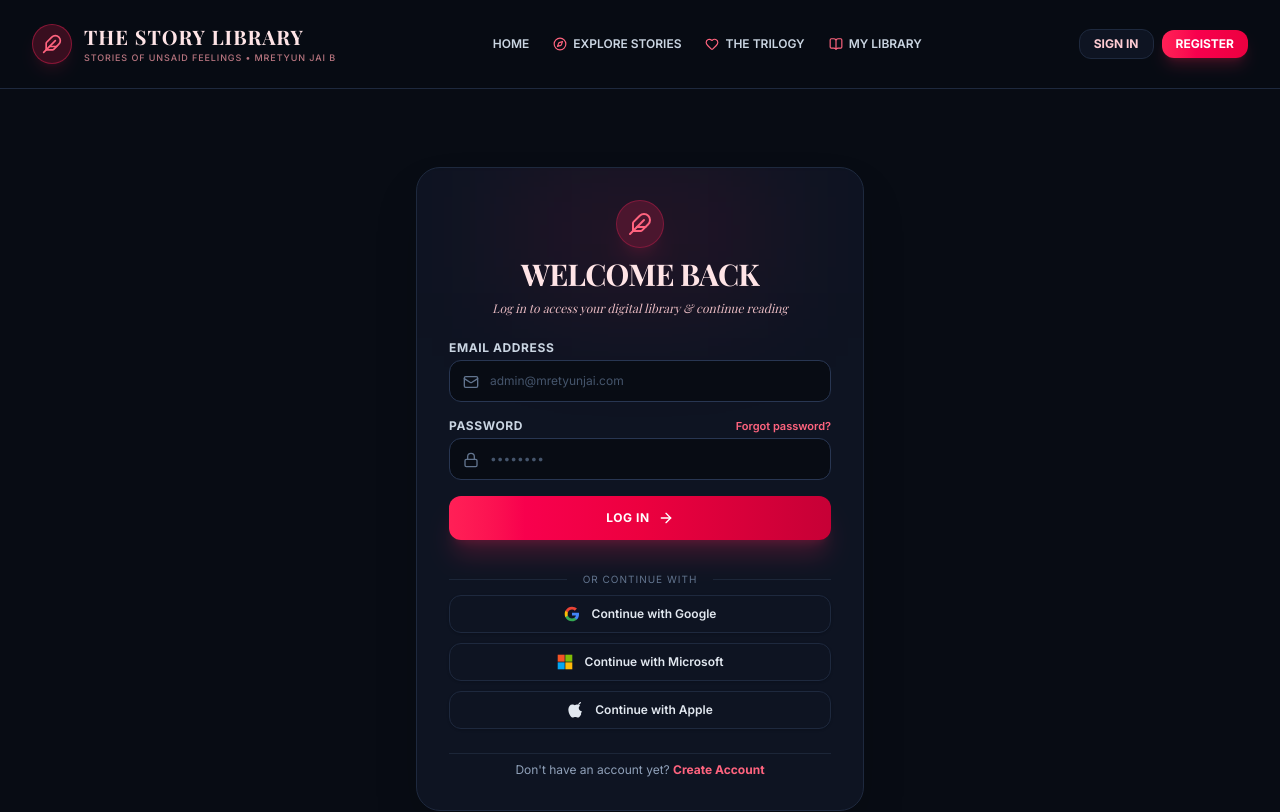
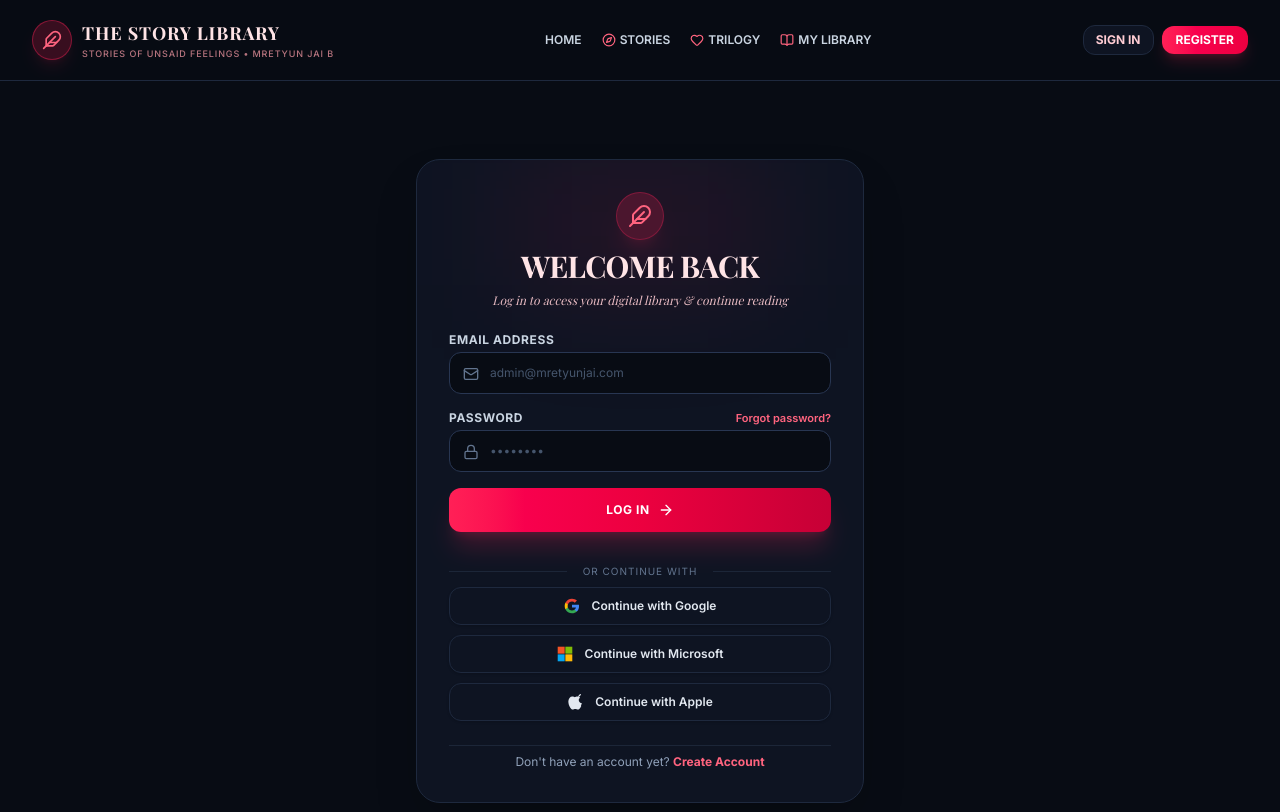
Before and after one commit to MRETYUN-jai/the-story-library, a Next.js app: page /auth/login in a window 1280 px wide. Shown: the top 812 px of the page. Built offline with nearby package versions, Linux system fonts and the light colour scheme; no server answers; a web font is replaced by a local one.

Commit message:
Streamline Navbar links into single horizontal row

```diff
--- a/src/components/Navbar.tsx
+++ b/src/components/Navbar.tsx
@@ -35,30 +35,30 @@ export default function Navbar() {
   };
 
   return (
-    <header className="bg-[#080C14]/95 backdrop-blur-md border-b border-[#1E293E] sticky top-0 z-40 font-sans py-2">
-      <div className="max-w-7xl mx-auto px-4 sm:px-6 lg:px-8 flex flex-col md:flex-row items-center justify-between gap-4 min-h-[72px]">
+    <header className="bg-[#080C14]/95 backdrop-blur-md border-b border-[#1E293E] sticky top-0 z-40 font-sans">
+      <div className="max-w-7xl mx-auto px-4 sm:px-6 lg:px-8 h-16 sm:h-20 flex items-center justify-between">
 
-        {/* BRANDING LOGO & TAGLINE */}
-        <Link href="/" className="flex items-center gap-3 shrink-0 group">
-          <div className="w-10 h-10 rounded-full bg-rose-500/20 border border-rose-500/40 flex items-center justify-center text-rose-300 shadow-lg shadow-rose-500/10 group-hover:scale-105 transition-transform">
-            <Feather className="w-5 h-5 text-rose-400" />
+        {/* BRANDING LOGO & TITLE - SINGLE ROW */}
+        <Link href="/" className="flex items-center gap-2.5 shrink-0 group">
+          <div className="w-9 h-9 sm:w-10 sm:h-10 rounded-full bg-rose-500/20 border border-rose-500/40 flex items-center justify-center text-rose-300 shadow-lg shadow-rose-500/10 group-hover:scale-105 transition-transform">
+            <Feather className="w-4 h-4 sm:w-5 sm:h-5 text-rose-400" />
           </div>
 
           <div className="flex flex-col justify-center">
-            <span className="font-serif text-lg sm:text-xl font-bold tracking-wider text-rose-100 whitespace-nowrap">
+            <span className="font-serif text-base sm:text-lg font-bold tracking-wider text-rose-100 whitespace-nowrap">
               THE STORY LIBRARY
             </span>
-            <span className="text-[9px] uppercase tracking-widest text-rose-300/70 font-sans whitespace-nowrap hidden sm:block font-medium">
+            <span className="text-[8px] sm:text-[9px] uppercase tracking-widest text-rose-300/70 font-sans whitespace-nowrap hidden md:block font-medium">
               STORIES OF UNSAID FEELINGS • MRETYUN JAI B
             </span>
           </div>
         </Link>
 
-        {/* ALWAYS VISIBLE NAVIGATION LINKS */}
-        <nav className="flex flex-wrap items-center justify-center gap-4 sm:gap-6 text-xs font-semibold">
+        {/* SINGLE-ROW COMPACT NAVIGATION LINKS */}
+        <nav className="flex items-center gap-3 sm:gap-5 text-xs font-semibold">
           <Link
             href="/"
-            className={`transition-colors flex items-center gap-1.5 ${
+            className={`transition-colors whitespace-nowrap ${
               pathname === '/' ? 'text-rose-400 font-bold' : 'text-slate-300 hover:text-rose-300'
             }`}
           >
@@ -67,27 +67,27 @@ export default function Navbar() {
 
           <Link
             href="/books"
-            className={`transition-colors flex items-center gap-1.5 ${
+            className={`transition-colors flex items-center gap-1 whitespace-nowrap ${
               pathname === '/books' ? 'text-rose-400 font-bold' : 'text-slate-300 hover:text-rose-300'
             }`}
           >
             <Compass className="w-3.5 h-3.5 text-rose-400" />
-            <span>EXPLORE STORIES</span>
+            <span>STORIES</span>
           </Link>
 
           <Link
             href="/trilogy"
-            className={`transition-colors flex items-center gap-1.5 ${
+            className={`transition-colors flex items-center gap-1 whitespace-nowrap ${
               pathname === '/trilogy' ? 'text-rose-400 font-bold' : 'text-slate-300 hover:text-rose-300'
             }`}
           >
             <Heart className="w-3.5 h-3.5 text-rose-400" />
-            <span>THE TRILOGY</span>
+            <span>TRILOGY</span>
           </Link>
 
           <Link
             href="/library"
-            className={`transition-colors flex items-center gap-1.5 ${
+            className={`transition-colors flex items-center gap-1 whitespace-nowrap ${
               pathname === '/library' ? 'text-rose-400 font-bold' : 'text-slate-300 hover:text-rose-300'
             }`}
           >
@@ -99,21 +99,21 @@ export default function Navbar() {
           {user && user.role === 'ADMIN' && (
             <Link
               href="/admin"
-              className="py-1 px-3 rounded-full bg-rose-500/10 border border-rose-500/30 text-rose-300 hover:bg-rose-500/20 font-bold text-[11px] flex items-center gap-1 transition-all"
+              className="py-1 px-2.5 rounded-full bg-rose-500/10 border border-rose-500/30 text-rose-300 hover:bg-rose-500/20 font-bold text-[11px] flex items-center gap-1 whitespace-nowrap transition-all"
             >
-              <Shield className="w-3.5 h-3.5 text-rose-400" />
-              <span>AUTHOR ADMIN</span>
+              <Shield className="w-3 h-3 text-rose-400" />
+              <span>ADMIN</span>
             </Link>
           )}
         </nav>
 
         {/* RIGHT USER / AUTH BUTTONS */}
-        <div className="flex items-center gap-3 shrink-0">
+        <div className="flex items-center gap-2 shrink-0">
           {user ? (
             <div className="flex items-center gap-2">
               <Link
                 href="/library"
-                className="py-1.5 px-3 rounded-xl bg-[#0E1422] border border-[#1E293E] hover:border-rose-500/40 text-rose-200 text-xs font-bold flex items-center gap-2 transition-all shadow-md"
+                className="py-1.5 px-3 rounded-xl bg-[#0E1422] border border-[#1E293E] hover:border-rose-500/40 text-rose-200 text-xs font-bold flex items-center gap-2 transition-all shadow-md whitespace-nowrap"
               >
                 <div className="w-5 h-5 rounded-full bg-rose-500/20 flex items-center justify-center text-rose-300">
                   <UserIcon className="w-3 h-3 text-rose-400" />
@@ -133,14 +133,14 @@ export default function Navbar() {
             <div className="flex items-center gap-2">
               <Link
                 href="/auth/login"
-                className="py-1.5 px-3.5 rounded-xl bg-[#0E1422] border border-[#1E293E] hover:border-rose-500/40 text-rose-200 text-xs font-bold transition-all"
+                className="py-1.5 px-3 rounded-xl bg-[#0E1422] border border-[#1E293E] hover:border-rose-500/40 text-rose-200 text-xs font-bold transition-all whitespace-nowrap"
               >
                 SIGN IN
               </Link>
 
               <Link
                 href="/auth/signup"
-                className="py-1.5 px-3.5 rounded-xl bg-gradient-to-r from-rose-500 to-rose-600 hover:brightness-110 text-white font-bold text-xs shadow-lg shadow-rose-500/20 transition-all"
+                className="py-1.5 px-3.5 rounded-xl bg-gradient-to-r from-rose-500 to-rose-600 hover:brightness-110 text-white font-bold text-xs shadow-lg shadow-rose-500/20 transition-all whitespace-nowrap"
               >
                 REGISTER
               </Link>
```
